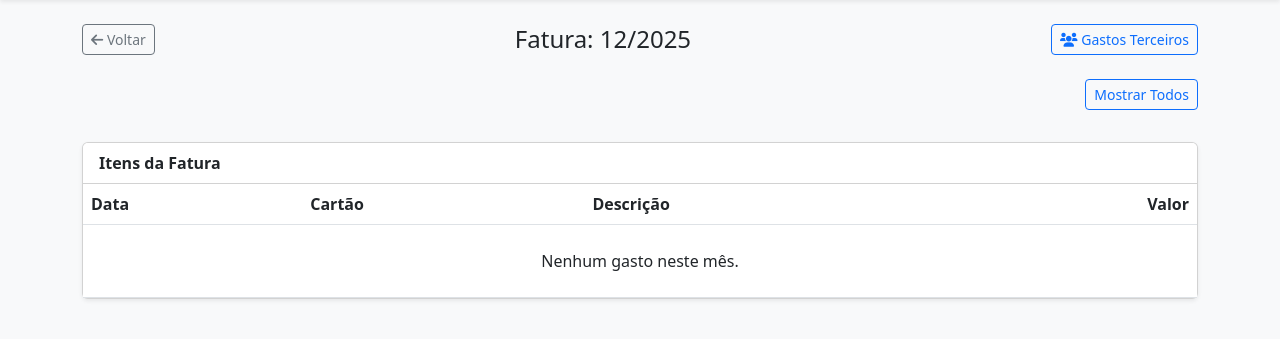
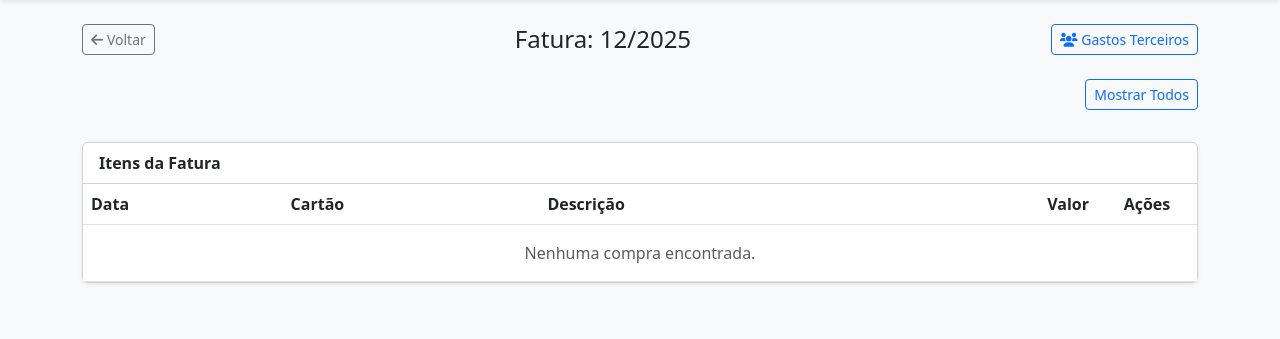
Before and after one commit to JairTorezone/app-financas, a Django app: page /cartoes/ in a window 1280 px wide. Shown: the part 56-395 px from the top of the page. Run offline with Django 5.2, Linux system fonts and the light colour scheme; a user stored in the database is signed in; data comes from the database, SQL or seed files in the repository; both versions use the stored data as it was after the commit.

Commit message:
Fix: Correcao exibicao duplicada de parcelas na fatura e correcao variavel template

```diff
--- a/core/templates/core/detalhe_cartao.html
+++ b/core/templates/core/detalhe_cartao.html
@@ -1,8 +1,9 @@
-{% extends 'core/base.html' %}
-
-{% block content %}
+{% extends 'core/base.html' %} {% block content %}
 <div class="d-flex justify-content-between align-items-center mb-4">
-    <a href="{% url 'home' %}?mes={{ mes }}&ano={{ ano }}" class="btn btn-outline-secondary btn-sm">
+  <a
+    href="{% url 'home' %}?mes={{ mes }}&ano={{ ano }}"
+    class="btn btn-outline-secondary btn-sm"
+  >
     <i class="fas fa-arrow-left"></i> Voltar
   </a>
 
@@ -10,28 +11,37 @@
     <h4 class="mb-0">Fatura: {{ mes }}/{{ ano }}</h4>
   </div>
 
-    <a href="{% url 'dash_terceiros' %}?mes={{ mes }}&ano={{ ano }}" class="btn btn-outline-primary btn-sm">
+  <a
+    href="{% url 'dash_terceiros' %}?mes={{ mes }}&ano={{ ano }}"
+    class="btn btn-outline-primary btn-sm"
+  >
     <i class="fas fa-users"></i> Gastos Terceiros
   </a>
 </div>
 
 <div class="row mb-4">
   <div class="col-12 mb-2 text-end">
-        <button class="btn btn-sm btn-outline-primary" onclick="filtrarTabela('todos')">Mostrar Todos</button>
+    <button
+      class="btn btn-sm btn-outline-primary"
+      onclick="filtrarTabela('todos')"
+    >
+      Mostrar Todos
+    </button>
   </div>
 
   {% for fatura in faturas %}
   <div class="col-md-4 mb-3">
-        <div class="card bg-light card-filtro"
+    <div
+      class="card bg-light card-filtro"
       style="cursor: pointer; transition: transform 0.2s; border: 2px solid {{ fatura.cartao__cor }};"
       onclick="filtrarTabela('{{ fatura.cartao__id }}')"
       id="card-{{ fatura.cartao__id }}"
-             data-cor-original="{{ fatura.cartao__cor }}">
-
+      data-cor-original="{{ fatura.cartao__cor }}"
+    >
       <div class="card-body text-center">
         <h5 class="card-title text-dark">
           {{ fatura.cartao__nome }}
-                <small style="font-size: 0.7em; opacity: 0.6;">
+          <small style="font-size: 0.7em; opacity: 0.6">
             • {{ fatura.cartao__ultimos_digitos }}
           </small>
         </h5>
@@ -59,27 +69,62 @@
           <th>Cartão</th>
           <th>Descrição</th>
           <th class="text-end">Valor</th>
+          <th class="text-center" style="width: 100px">Ações</th>
         </tr>
       </thead>
-            <tbody id="tabela-itens">
+      <tbody>
         {% for item in itens %}
-                <tr class="linha-fatura {% if forloop.counter > 5 %}d-none extra-items{% endif %}"
-                    data-cartao-id="{{ item.cartao.id }}">
 
+        <tr
+          class="linha-fatura {% if forloop.counter > 5 %}d-none extra-items{% endif %}"
+          data-cartao-id="{{ item.cartao.id }}"
+        >
           <td>{{ item.data_compra|date:"d/m" }}</td>
+
           <td>
-                       <span class="badge" style="background-color: {{ item.cartao.cor }}; color: #fff; text-shadow: 0 1px 2px rgba(0,0,0,0.3);">
+            <span
+              class="badge rounded-pill"
+              style="background-color: {{ item.cartao.cor }}; font-weight: normal;"
+            >
               {{ item.cartao.nome }}
-                            <small style="font-size: 0.75em; opacity: 0.9; margin-left: 3px;">
-                                • {{ item.cartao.ultimos_digitos }}
-                            </small>
             </span>
           </td>
-                    <td>{{ item.descricao }}</td>
+
+          <td>
+            {{ item.descricao }} {% if item.is_parcelado %}
+            <small class="text-muted ms-1"
+              >{{ item.parcela_atual }}</small
+            >
+            {% endif %}
+          </td>
+
           <td class="text-end fw-bold">R$ {{ item.valor|floatformat:2 }}</td>
+
+          <td class="text-center">
+            <a
+              href="{% url 'editar_compra' item.id %}"
+              class="text-primary me-2"
+              title="Editar"
+            >
+              <i class="fas fa-edit"></i>
+            </a>
+
+            <a
+              href="{% url 'excluir_compra' item.id %}"
+              class="text-danger"
+              title="Excluir"
+              onclick="return confirm('Tem certeza que deseja excluir esta compra?');"
+            >
+              <i class="fas fa-trash-alt"></i>
+            </a>
+          </td>
         </tr>
         {% empty %}
-                <tr><td colspan="4" class="text-center p-4">Nenhum gasto neste mês.</td></tr>
+        <tr>
+          <td colspan="5" class="text-center text-muted py-3">
+            Nenhuma compra encontrada.
+          </td>
+        </tr>
         {% endfor %}
       </tbody>
     </table>
@@ -87,7 +132,11 @@
 
   {% if itens|length > 5 %}
   <div class="card-footer text-center bg-white" id="footer-ver-mais">
-        <button class="btn btn-sm btn-outline-secondary" onclick="toggleVerMais()" id="btn-ver-mais">
+    <button
+      class="btn btn-sm btn-outline-secondary"
+      onclick="toggleVerMais()"
+      id="btn-ver-mais"
+    >
       Exibir mais itens <i class="fas fa-chevron-down"></i>
     </button>
   </div>
@@ -96,65 +145,65 @@
 
 <script>
   function filtrarTabela(idCartao) {
-        const linhas = document.querySelectorAll('.linha-fatura');
-        const cards = document.querySelectorAll('.card-filtro');
-        const btnVerMais = document.getElementById('footer-ver-mais');
+    const linhas = document.querySelectorAll(".linha-fatura");
+    const cards = document.querySelectorAll(".card-filtro");
+    const btnVerMais = document.getElementById("footer-ver-mais");
 
     // 1. Reseta todos os cards para o visual padrão (mas mantendo a cor da borda personalizada)
-        cards.forEach(card => {
-            const cor = card.getAttribute('data-cor-original');
+    cards.forEach((card) => {
+      const cor = card.getAttribute("data-cor-original");
 
       // Remove destaque de seleção
-            card.classList.remove('shadow');
-            card.style.backgroundColor = '#f8f9fa'; // bg-light
-            card.style.transform = 'scale(1)';
+      card.classList.remove("shadow");
+      card.style.backgroundColor = "#f8f9fa"; // bg-light
+      card.style.transform = "scale(1)";
     });
 
-        if (idCartao !== 'todos') {
+    if (idCartao !== "todos") {
       const cardAtivo = document.getElementById(`card-${idCartao}`);
-            if(cardAtivo) {
+      if (cardAtivo) {
         // Aplica destaque no selecionado
-                cardAtivo.classList.add('shadow');
-                cardAtivo.style.backgroundColor = '#ffffff'; // Fica branco puro
-                cardAtivo.style.transform = 'scale(1.02)'; // Cresce um pouquinho
+        cardAtivo.classList.add("shadow");
+        cardAtivo.style.backgroundColor = "#ffffff"; // Fica branco puro
+        cardAtivo.style.transform = "scale(1.02)"; // Cresce um pouquinho
       }
     }
 
     // 2. Filtragem das Linhas (Mantém a lógica anterior)
-        linhas.forEach(linha => {
-            const idLinha = linha.getAttribute('data-cartao-id');
+    linhas.forEach((linha) => {
+      const idLinha = linha.getAttribute("data-cartao-id");
 
-            if (idCartao === 'todos') {
+      if (idCartao === "todos") {
         const index = Array.from(linhas).indexOf(linha);
         if (index < 5) {
-                    linha.classList.remove('d-none');
+          linha.classList.remove("d-none");
         } else {
-                    linha.classList.add('d-none');
+          linha.classList.add("d-none");
         }
-                if(btnVerMais) btnVerMais.style.display = 'block';
+        if (btnVerMais) btnVerMais.style.display = "block";
       } else {
         if (idLinha === idCartao) {
-                    linha.classList.remove('d-none');
+          linha.classList.remove("d-none");
         } else {
-                    linha.classList.add('d-none');
+          linha.classList.add("d-none");
         }
-                if(btnVerMais) btnVerMais.style.display = 'none';
+        if (btnVerMais) btnVerMais.style.display = "none";
       }
     });
   }
 
   function toggleVerMais() {
-        const itensEscondidos = document.querySelectorAll('.extra-items');
-        const btn = document.getElementById('btn-ver-mais');
+    const itensEscondidos = document.querySelectorAll(".extra-items");
+    const btn = document.getElementById("btn-ver-mais");
 
     // Verifica se estão visíveis ou não
-        const estaoEscondidos = itensEscondidos[0].classList.contains('d-none');
+    const estaoEscondidos = itensEscondidos[0].classList.contains("d-none");
 
-        itensEscondidos.forEach(item => {
+    itensEscondidos.forEach((item) => {
       if (estaoEscondidos) {
-                item.classList.remove('d-none');
+        item.classList.remove("d-none");
       } else {
-                item.classList.add('d-none');
+        item.classList.add("d-none");
       }
     });
 
--- a/core/urls.py
+++ b/core/urls.py
@@ -24,4 +24,6 @@
 
     # Rota para Excluir itens
     path('excluir/<str:tipo>/<int:id_item>/', views.excluir_item, name='excluir_item'),
+    path('compra/editar/<int:compra_id>/', views.editar_compra, name='editar_compra'),
+    path('compra/excluir/<int:compra_id>/', views.excluir_compra, name='excluir_compra'),
 ]
--- a/core/views.py
+++ b/core/views.py
@@ -12,6 +12,8 @@
 
 from django.db.models import ProtectedError
 from django.contrib import messages
+
+from django.shortcuts import get_object_or_404
 
 @login_required
 def home(request):
@@ -695,3 +697,41 @@
         messages.error(request, "Erro ao excluir o item.")
 
     return redirect('gerenciar_cadastros')
+
+
+@login_required
+def editar_compra(request, compra_id):
+    # Busca a compra garantindo que pertence a um cartão do usuário logado (Segurança)
+    compra = get_object_or_404(CompraCartao, id=compra_id, cartao__usuario=request.user)
+
+    if request.method == 'POST':
+        form = CompraCartaoForm(request.POST, instance=compra, user=request.user)
+        if form.is_valid():
+            compra_editada = form.save()
+            # Redireciona para o mês da compra editada
+            return redirect(f"/?mes={compra_editada.data_compra.month}&ano={compra_editada.data_compra.year}")
+    else:
+        # Preenche o formulário com os dados atuais
+        form = CompraCartaoForm(instance=compra, user=request.user)
+
+    return render(request, 'core/form_generico.html', {
+        'form': form,
+        'titulo': f'Editar: {compra.descricao}'
+    })
+
+@login_required
+def excluir_compra(request, compra_id):
+    compra = get_object_or_404(CompraCartao, id=compra_id, cartao__usuario=request.user)
+
+    # Guarda o mês/ano para redirecionar o usuário de volta para o lugar certo
+    mes = compra.data_compra.month
+    ano = compra.data_compra.year
+
+    compra.delete()
+
+    # Opcional: Adicionar mensagem de sucesso
+    # messages.success(request, 'Compra removida com sucesso.')
+
+    # Se você estava na tela de detalhes da fatura, o ideal seria voltar pra lá.
+    # Mas como simplificação, voltamos para a Home filtrada no mês.
+    return redirect(f"/?mes={mes}&ano={ano}")
```
Also changed, not shown: db.sqlite3. Lines whose indentation alone changed are shown as unchanged.
